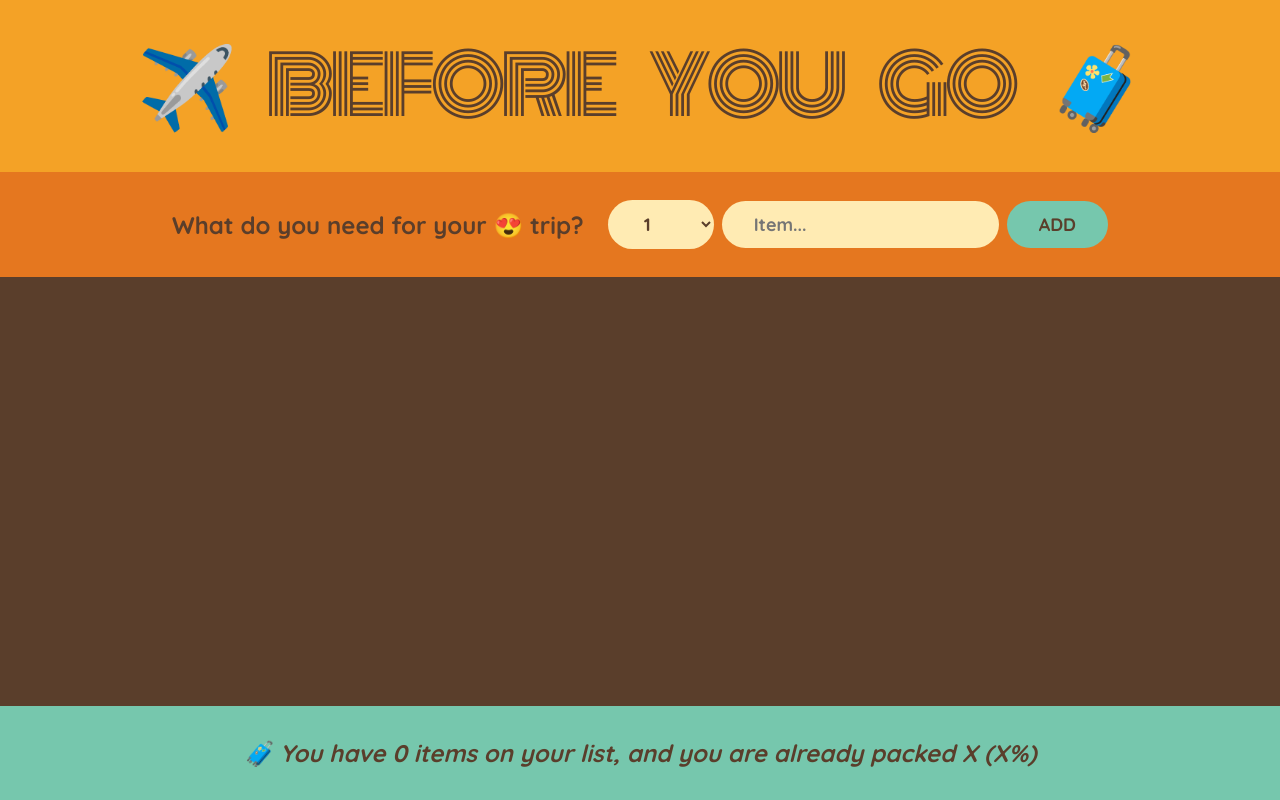
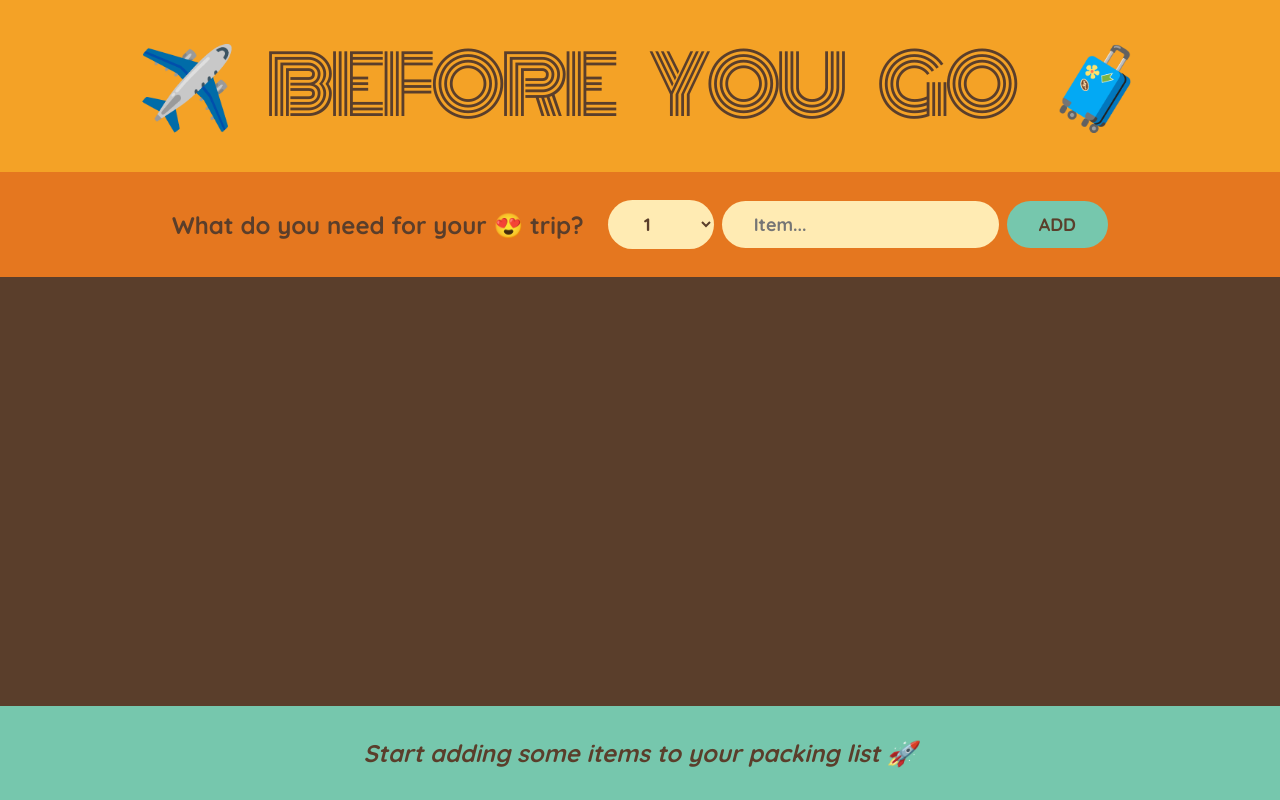
Before and after one commit to ezgikardes/before-you-go, a React (Create React App) app: page / in a window 1280 px wide. Built offline with nearby package versions, Linux system fonts and the light colour scheme.

Commit message:
footer is done

```diff
--- a/src/App.js
+++ b/src/App.js
@@ -111,13 +111,23 @@
 }
 
 function Stats({ items }) {
+  if (!items.length)
+    return (
+      <footer className="stats">
+        <em>Start adding some items to your packing list 🚀</em>
+      </footer>
+    );
   const numItems = items.length;
+  const numPacked = items.filter((item) => item.packed).length;
+  const percentage = Math.round((numPacked / numItems) * 100);
 
   return (
     <footer className="stats">
       <em>
-        🧳 You have {numItems} items on your list, and you are already packed X
-        (X%)
+        {percentage === 100
+          ? "You got everything! Ready to go ✈️"
+          : `🧳 You have ${numItems} items on your list, and you are already packed
+        ${numPacked} (${percentage}%) `}
       </em>
     </footer>
   );
```
